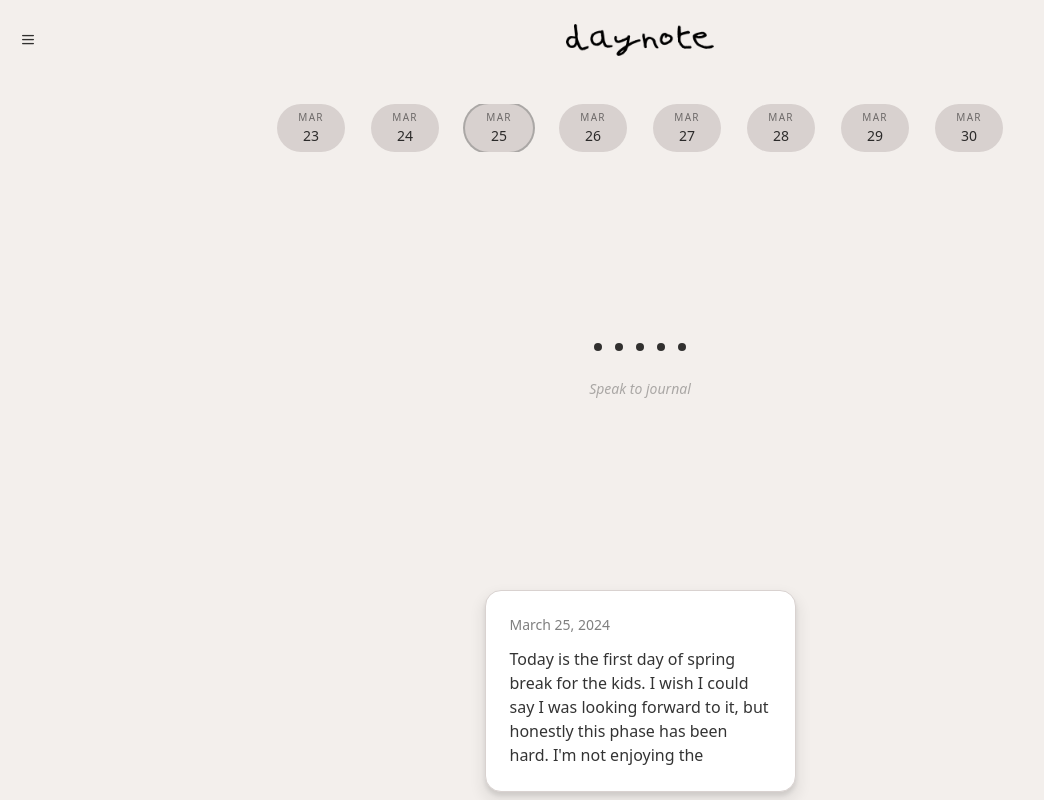
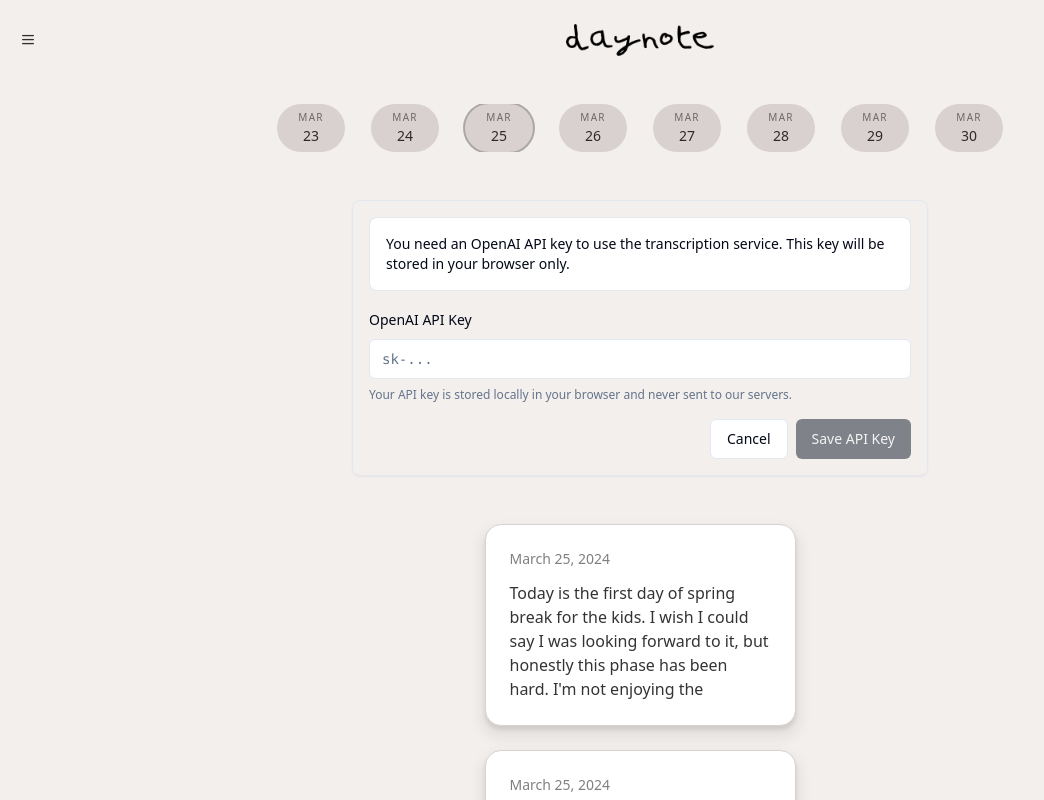
Before and after one commit to dennymcfadden/daynote-app, a React (Vite) app: page / in a window 1280 px wide. Shown: the top 800 px of the page, without its empty margins (0-1044 px from the left). Built offline with nearby package versions, Linux system fonts and the light colour scheme.

Commit message:
Implement the plan
This commit implements the changes as described in the plan.

```diff
--- a/src/components/journal/JournalPrompt.tsx
+++ b/src/components/journal/JournalPrompt.tsx
@@ -2,6 +2,9 @@
 import React, { useState, useEffect, useRef } from "react";
 import { Button } from "@/components/ui/button";
 import { Textarea } from "@/components/ui/textarea";
+import { Input } from "@/components/ui/input";
+import { Label } from "@/components/ui/label";
+import { Alert, AlertDescription } from "@/components/ui/alert";
 import { useToast } from "@/hooks/use-toast";
 import { transcribeAudio } from "@/services/transcriptionService";
 
@@ -10,6 +13,12 @@ export const JournalPrompt: React.FC = () => {
   const [recordingTime, setRecordingTime] = useState(0);
   const [transcription, setTranscription] = useState("");
   const [isTranscribing, setIsTranscribing] = useState(false);
+  const [apiKey, setApiKey] = useState<string>(() => {
+    const savedKey = localStorage.getItem("openai-api-key");
+    return savedKey || "";
+  });
+  const [showApiKeyInput, setShowApiKeyInput] = useState(!localStorage.getItem("openai-api-key"));
+
   const mediaRecorderRef = useRef<MediaRecorder | null>(null);
   const audioChunksRef = useRef<Blob[]>([]);
   const timerRef = useRef<NodeJS.Timeout | null>(null);
@@ -27,7 +36,26 @@ export const JournalPrompt: React.FC = () => {
     };
   }, [isRecording]);
 
+  const saveApiKey = () => {
+    localStorage.setItem("openai-api-key", apiKey);
+    setShowApiKeyInput(false);
+    toast({
+      title: "API Key Saved",
+      description: "Your OpenAI API key has been saved to local storage",
+    });
+  };
+
   const startRecording = async () => {
+    if (!apiKey) {
+      setShowApiKeyInput(true);
+      toast({
+        title: "API Key Required",
+        description: "Please enter your OpenAI API key to use transcription",
+        variant: "destructive",
+      });
+      return;
+    }
+
     audioChunksRef.current = [];
 
     try {
@@ -49,13 +77,20 @@ export const JournalPrompt: React.FC = () => {
           setIsTranscribing(true);
 
           // Send to Whisper API for transcription
-          const transcribedText = await transcribeAudio(audioBlob);
+          const transcribedText = await transcribeAudio(audioBlob, apiKey);
           setTranscription(transcribedText);
         } catch (error) {
           console.error("Transcription error:", error);
+          const errorMessage = error instanceof Error ? error.message : "Unknown error";
+
+          // Special handling for API key errors
+          if (errorMessage.includes("API key")) {
+            setShowApiKeyInput(true);
+          }
+
           toast({
             title: "Transcription Error",
-            description: "Failed to transcribe your recording. Please try again.",
+            description: errorMessage,
             variant: "destructive",
           });
         } finally {
@@ -114,6 +149,40 @@ export const JournalPrompt: React.FC = () => {
     const secs = seconds % 60;
     return `${mins.toString().padStart(2, '0')}:${secs.toString().padStart(2, '0')}`;
   };
+
+  const renderApiKeyInput = () => (
+    <div className="flex flex-col gap-4 w-full max-w-xl mx-auto p-4 border rounded-lg shadow-sm">
+      <Alert>
+        <AlertDescription>
+          You need an OpenAI API key to use the transcription service. This key will be stored in your browser only.
+        </AlertDescription>
+      </Alert>
+
+      <div className="space-y-2">
+        <Label htmlFor="apiKey">OpenAI API Key</Label>
+        <Input
+          id="apiKey"
+          type="password"
+          value={apiKey}
+          onChange={(e) => setApiKey(e.target.value)}
+          placeholder="sk-..."
+          className="font-mono"
+        />
+        <p className="text-xs text-muted-foreground">
+          Your API key is stored locally in your browser and never sent to our servers.
+        </p>
+      </div>
+
+      <div className="flex justify-end gap-2">
+        <Button onClick={() => setShowApiKeyInput(false)} variant="outline">
+          Cancel
+        </Button>
+        <Button onClick={saveApiKey} disabled={!apiKey}>
+          Save API Key
+        </Button>
+      </div>
+    </div>
+  );
 
   const renderPromptView = () => (
     <section
@@ -175,6 +244,10 @@ export const JournalPrompt: React.FC = () => {
     </div>
   );
 
+  if (showApiKeyInput) {
+    return renderApiKeyInput();
+  }
+
   if (isTranscribing) {
     return renderTranscribingView();
   }
--- a/src/services/transcriptionService.ts
+++ b/src/services/transcriptionService.ts
@@ -3,7 +3,11 @@
  * Service for handling audio transcription using OpenAI's Whisper API
  */
 
-export async function transcribeAudio(audioBlob: Blob): Promise<string> {
+export async function transcribeAudio(audioBlob: Blob, apiKey: string): Promise<string> {
+  if (!apiKey) {
+    throw new Error("OpenAI API key is required for transcription");
+  }
+
   try {
     // Create form data to send the audio file
     const formData = new FormData();
@@ -14,7 +18,7 @@ export async function transcribeAudio(audioBlob: Blob): Promise<string> {
     const response = await fetch('https://api.openai.com/v1/audio/transcriptions', {
       method: 'POST',
       headers: {
-        'Authorization': `Bearer ${process.env.OPENAI_API_KEY || ''}`
+        'Authorization': `Bearer ${apiKey}`
       },
       body: formData,
     });
```
